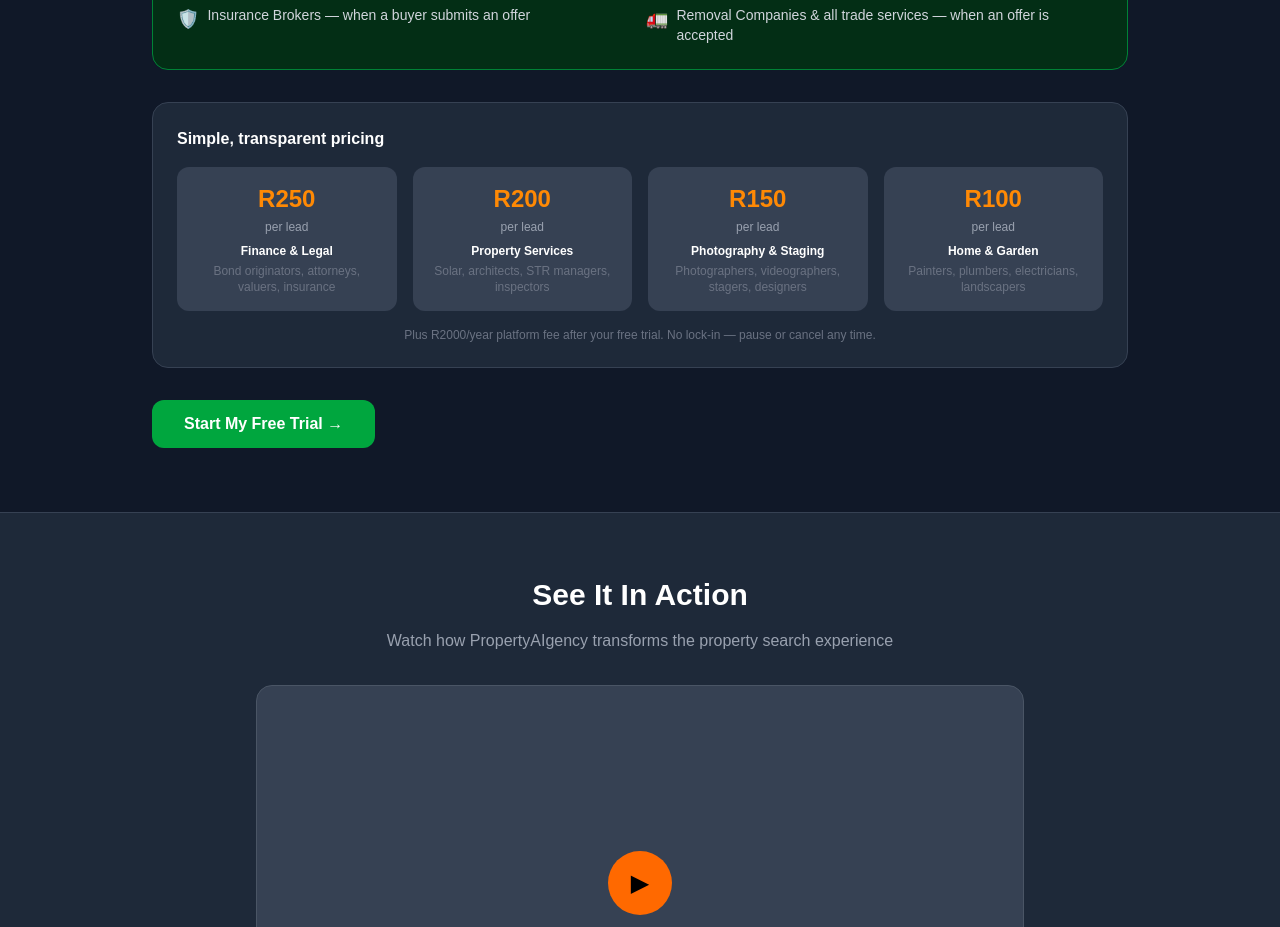
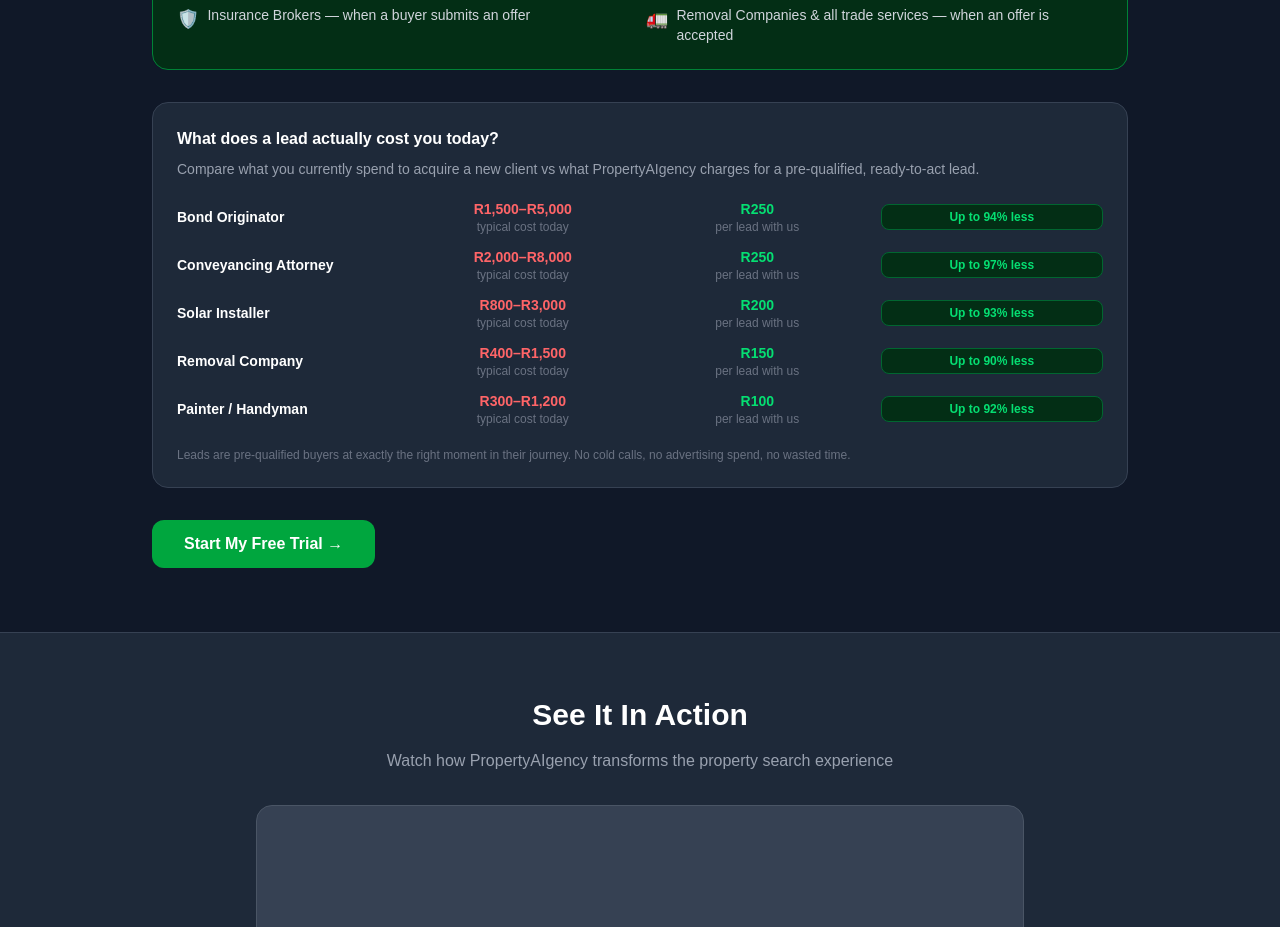
Before and after one commit to Bentman007/propertyaigency, a Next.js app: page /how-it-works in a window 1280 px wide. Shown: the part 2020-2947 px from the top of the page. Built offline with nearby package versions, Linux system fonts and the light colour scheme.

Commit message:
How it works: replace pricing table with value comparison

```diff
--- a/app/how-it-works/page.tsx
+++ b/app/how-it-works/page.tsx
@@ -202,23 +202,33 @@ export default function HowItWorksPage() {
               </div>
 
               <div className="bg-gray-800 border border-gray-700 rounded-2xl p-6 mb-8">
-                <h3 className="font-bold mb-4">Simple, transparent pricing</h3>
-                <div className="grid grid-cols-2 md:grid-cols-4 gap-4">
+                <h3 className="font-bold mb-2">What does a lead actually cost you today?</h3>
+                <p className="text-gray-400 text-sm mb-5">Compare what you currently spend to acquire a new client vs what PropertyAIgency charges for a pre-qualified, ready-to-act lead.</p>
+                <div className="space-y-3">
                   {[
-                    { tier: 'Finance & Legal', price: 'R250', desc: 'Bond originators, attorneys, valuers, insurance' },
-                    { tier: 'Property Services', price: 'R200', desc: 'Solar, architects, STR managers, inspectors' },
-                    { tier: 'Photography & Staging', price: 'R150', desc: 'Photographers, videographers, stagers, designers' },
-                    { tier: 'Home & Garden', price: 'R100', desc: 'Painters, plumbers, electricians, landscapers' },
-                  ].map(t => (
-                    <div key={t.tier} className="text-center p-4 bg-gray-700 rounded-xl">
-                      <p className="text-2xl font-black text-orange-400">{t.price}</p>
-                      <p className="text-xs text-gray-400 mt-1">per lead</p>
-                      <p className="text-xs font-semibold mt-2">{t.tier}</p>
-                      <p className="text-xs text-gray-500 mt-1">{t.desc}</p>
+                    { service: 'Bond Originator', old: 'R1,500–R5,000', new: 'R250', saving: 'Up to 94% less' },
+                    { service: 'Conveyancing Attorney', old: 'R2,000–R8,000', new: 'R250', saving: 'Up to 97% less' },
+                    { service: 'Solar Installer', old: 'R800–R3,000', new: 'R200', saving: 'Up to 93% less' },
+                    { service: 'Removal Company', old: 'R400–R1,500', new: 'R150', saving: 'Up to 90% less' },
+                    { service: 'Painter / Handyman', old: 'R300–R1,200', new: 'R100', saving: 'Up to 92% less' },
+                  ].map(row => (
+                    <div key={row.service} className="grid grid-cols-4 gap-3 items-center text-sm">
+                      <p className="font-semibold text-white">{row.service}</p>
+                      <div className="text-center">
+                        <p className="text-red-400 font-bold">{row.old}</p>
+                        <p className="text-gray-500 text-xs">typical cost today</p>
+                      </div>
+                      <div className="text-center">
+                        <p className="text-green-400 font-bold">{row.new}</p>
+                        <p className="text-gray-500 text-xs">per lead with us</p>
+                      </div>
+                      <div className="text-center bg-green-950 border border-green-800 rounded-lg px-2 py-1">
+                        <p className="text-green-400 text-xs font-bold">{row.saving}</p>
+                      </div>
                     </div>
                   ))}
                 </div>
-                <p className="text-gray-500 text-xs text-center mt-4">Plus R2000/year platform fee after your free trial. No lock-in — pause or cancel any time.</p>
+                <p className="text-gray-500 text-xs mt-5">Leads are pre-qualified buyers at exactly the right moment in their journey. No cold calls, no advertising spend, no wasted time.</p>
               </div>
 
               <Link href="/supplier/register" className="inline-block bg-green-600 hover:bg-green-500 text-white font-bold px-8 py-3 rounded-xl transition">
```
